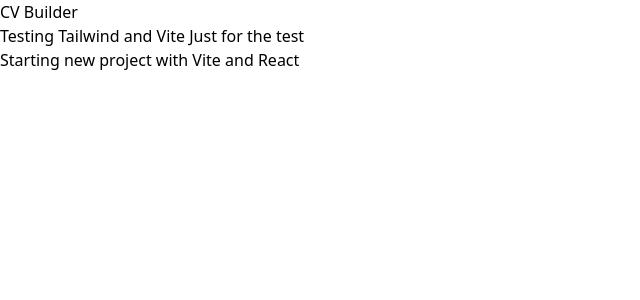
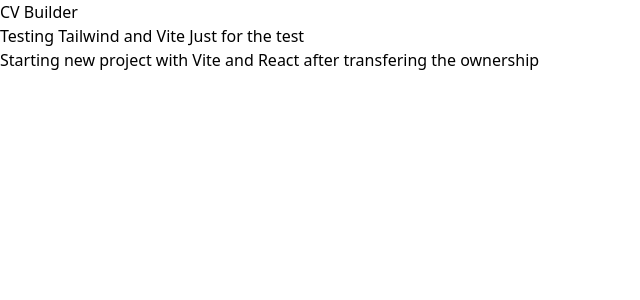
Before and after one commit to dnstoyanov/cv-builder-web, a React (Vite) app: page / in a window 1280 px wide. Shown: the top 300 px of the page, without its empty margins (0-640 px from the left). Built offline with nearby package versions, Linux system fonts and the light colour scheme.

Commit message:
saving settings

```diff
--- a/src/App.tsx
+++ b/src/App.tsx
@@ -10,7 +10,7 @@
       </h2>
 
       <h2 className="font-regular text-red-600 text-center">
-        Starting new project with Vite and React
+        Starting new project with Vite and React after transfering the ownership
       </h2>
     </div>
   );
```
